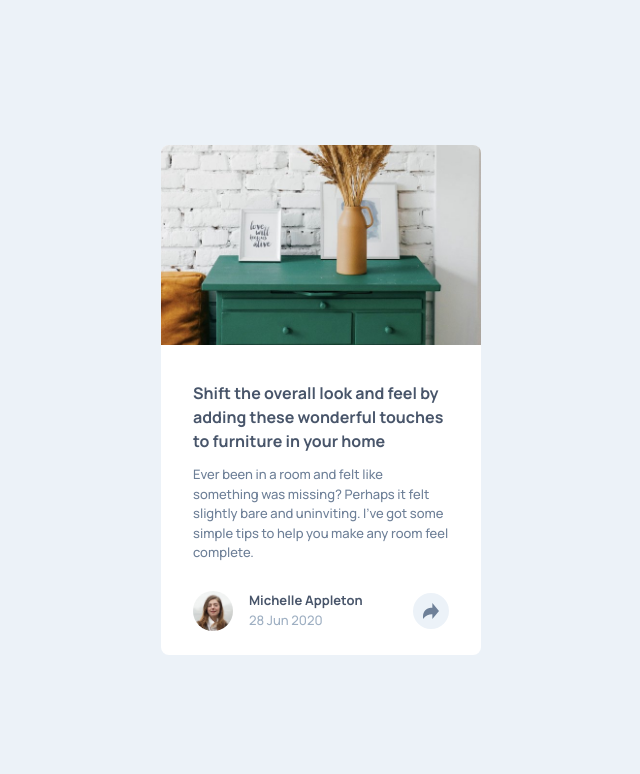
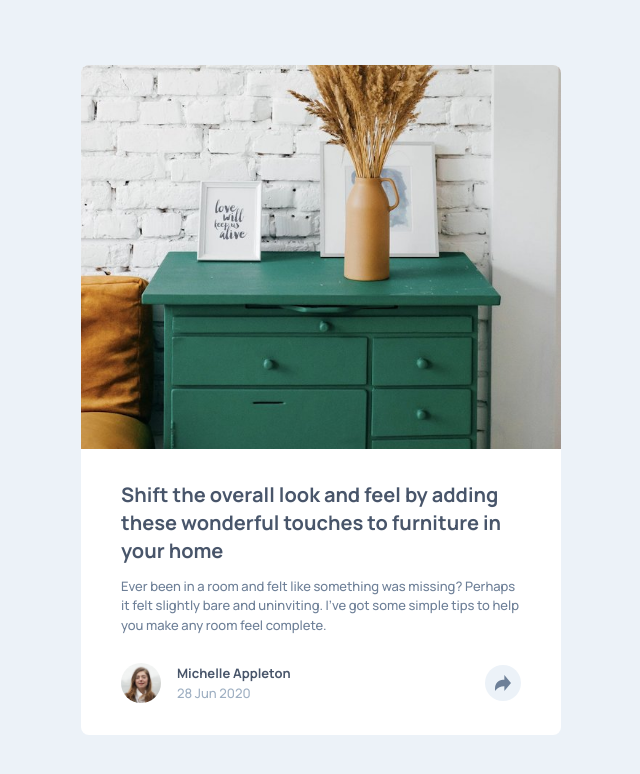
Before and after one commit to Adamskiee/article-preview-component, a website: page build/index.html in a window 1280 px wide. Shown: the whole page, without its empty margins (319-959 px from the left). Drawn offline with Linux system fonts and the light colour scheme.

Commit message:
Enhance card component styles for better responsiveness and layout

```diff
--- a/src/input.css
+++ b/src/input.css
@@ -16,22 +16,22 @@
 }
 
 .card {
-    @apply w-full max-w-80 bg-white rounded-lg;
+    @apply w-full max-w-80 bg-white rounded-lg grid grid-cols-1 desktop:grid-cols-[285px_auto] desktop:max-w-[45.5rem] md:max-w-[30rem];
 }
 .card__image {
-    @apply rounded-t-lg max-w-full w-80 h-[12.5rem] object-cover object-[100%_25%];
+    @apply rounded-t-lg max-w-full w-full h-[12.5rem] object-cover object-[100%_25%] desktop:h-full desktop:object-left desktop:rounded-t-none desktop:rounded-s-lg md:h-auto;
 }
 .card__content {
-    @apply px-8 py-6 flex flex-col gap-3;
+    @apply px-8 py-6 flex flex-col gap-3 md:px-10 md:py-8;
 }
 .content__subject {
-    @apply font-bold text-dark-grayish-blue mt-3;
+    @apply font-bold text-dark-grayish-blue mt-3 md:mt-0 md:text-xl;
 }
 .content__description {
     @apply text-[13px] text-dark-blue;
 }
 .content__author {
-    @apply grid grid-cols-[auto_2fr_auto] text-[13px] items-center justify-center gap-x-4 mt-4;
+    @apply grid grid-cols-[auto_2fr_auto] text-[13px] items-center justify-center gap-x-4 mt-4 desktop:mt-2;
 }
 .author__picture {
     @apply row-span-2 size-10 rounded-[50%] items-center;
--- a/tailwind.config.js
+++ b/tailwind.config.js
@@ -3,6 +3,9 @@ module.exports = {
   content: ["./build/*.html"],
   theme: {
     extend: {
+      screens: {
+        "desktop": "1439px"
+      },
       colors: {
         "dark-grayish-blue": "var(--dark-grayish-blue)",
         "dark-blue": "var(--dark-blue)",
```
Also changed, not shown: build/style.css.
